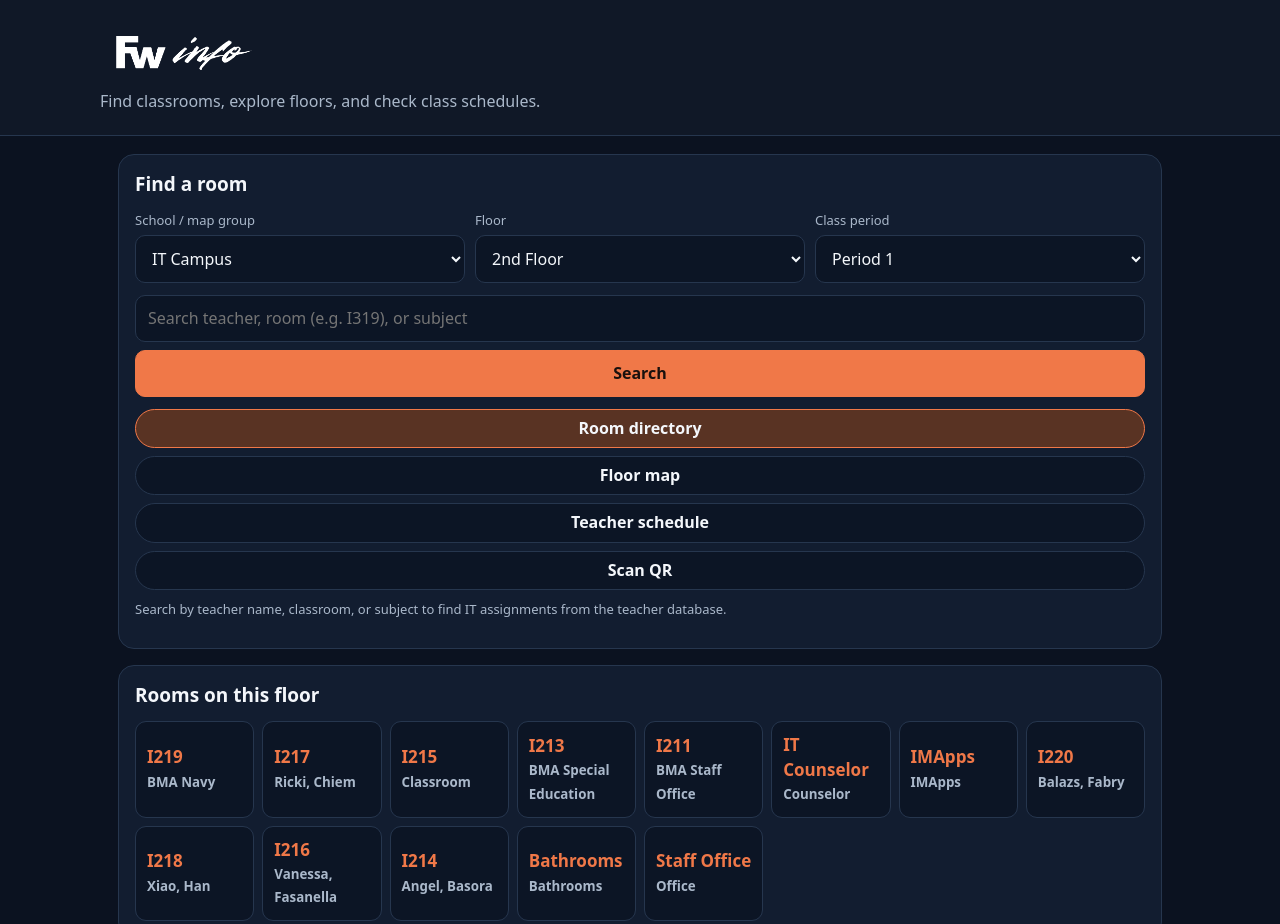
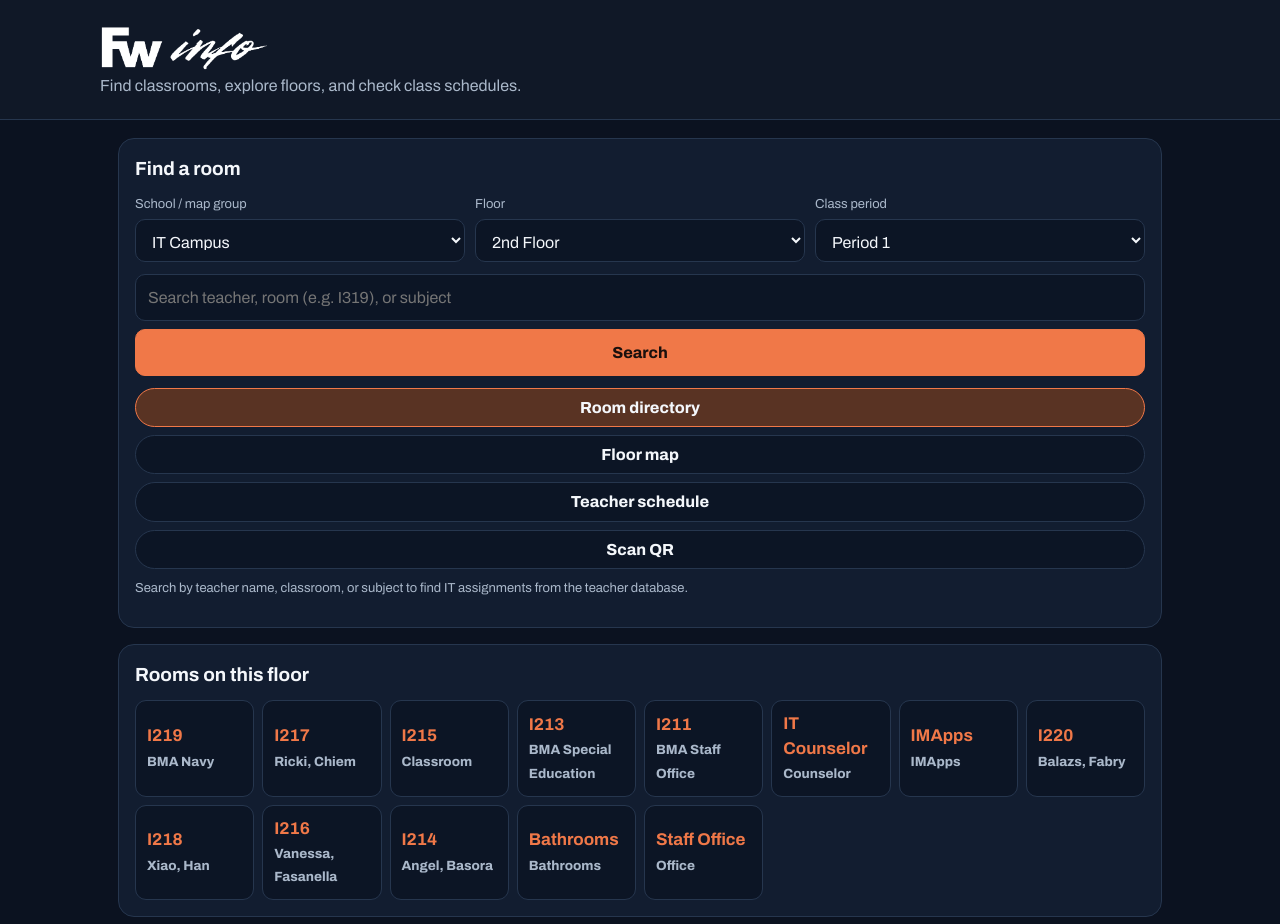
Before and after one commit to FWInfoSchool/FWInfo, a plain HTML site: page index.html in a window 1280 px wide. Shown: the top 924 px of the page. Drawn offline with Linux system fonts and the light colour scheme.

Commit message:
changing logo to format better, changing font to a locally hosted one in our design doc

```diff
--- a/css/style.css
+++ b/css/style.css
@@ -8,12 +8,21 @@
   --blue: #6ea8fe;
 }
 
+@font-face {
+  font-family: 'Archivo';
+  src: url('../assets/fonts/archivo.woff2') format('woff2');
+  font-weight: 100 900;
+  font-stretch: 62.5% 125%;
+  font-style: normal;
+  font-display: swap;
+}
+
 * {
   box-sizing: border-box;
 }
 
 .brand img.logo-image {
-  height: 64px; /* Adjust this height to fit your logo */
+  height: 48px; /* Adjust this height to fit your logo */
   width: auto;
   display: block;
   object-fit: contain;
@@ -23,7 +32,7 @@ body {
   margin: 0;
   background: var(--bg);
   color: var(--text);
-  font: 16px/1.45 system-ui, -apple-system, Segoe UI, sans-serif;
+  font: 16px/1.45 'Archivo', system-ui, -apple-system, Segoe UI, sans-serif;
 }
 
 header {
--- a/index.html
+++ b/index.html
@@ -13,7 +13,7 @@
 <header>
   <div class="brand">
     <a href="#" style="text-decoration: none;">
-      <img src="assets/logo/logo-longer.png" alt="FWInfo Navigator" class="logo-image">
+      <img src="assets/logo/logo-longer-cropped.png" alt="FWInfo Navigator" class="logo-image">
     </a>
   </div>
   <p>Find classrooms, explore floors, and check class schedules.</p>
```
Also changed, not shown: assets/fonts/archivo.woff2 (added), assets/logo/logo-longer-cropped.png (added).
